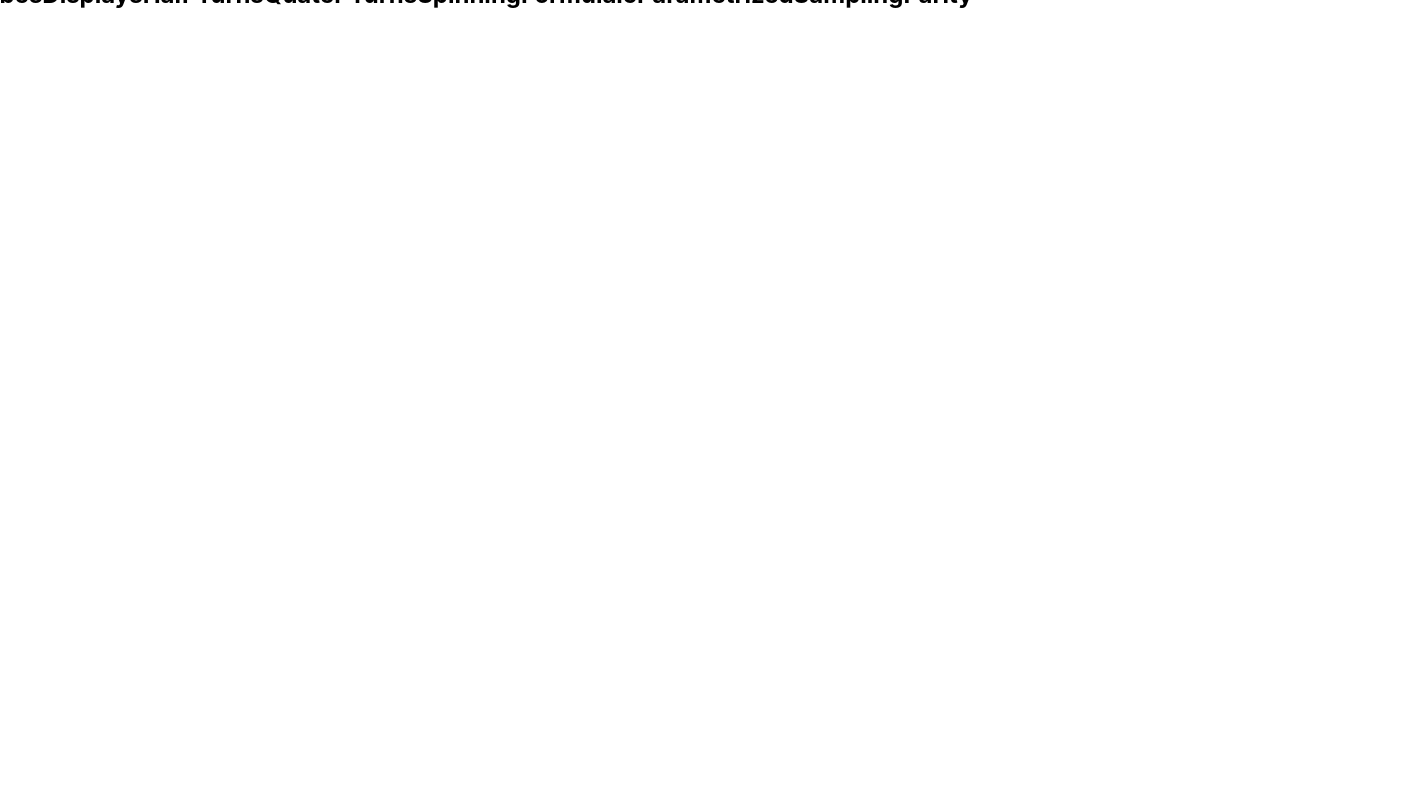
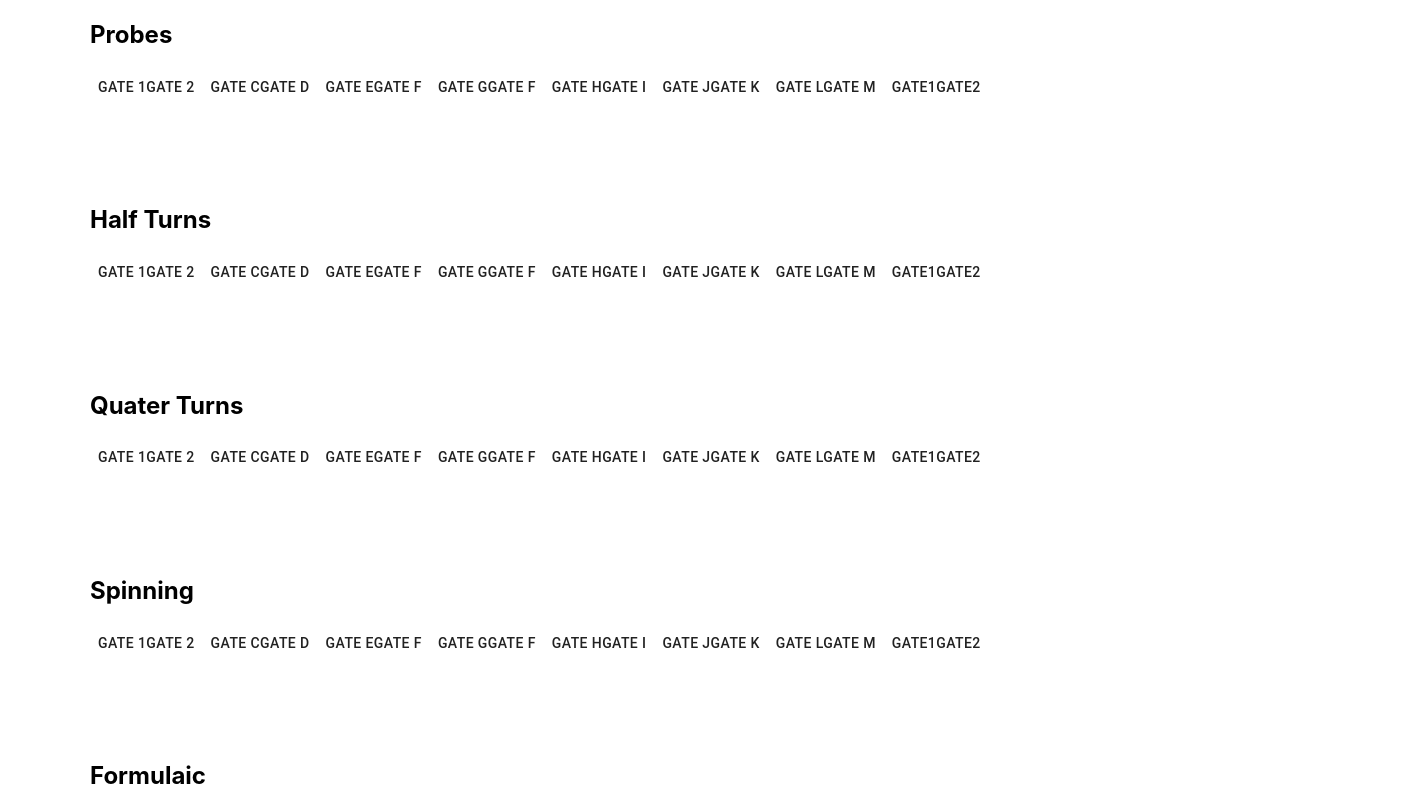
Before and after one commit to luke9216/SES2AB_Frontend, a React (Create React App) app: page /toolbox in a window 1280 px wide. Shown: the top 800 px of the page, 1410 px wide, since content can reach past the window. Built offline with nearby package versions, Linux system fonts and the light colour scheme.

Commit message:
Updating Harrison's work

```diff
--- a/src/components/common/__data__/data.gateTypes.json
+++ b/src/components/common/__data__/data.gateTypes.json
@@ -1,26 +1,36 @@
 [{
-        "name": "Probes"
+        "name": "Probes",
+        "gates": ["gate 1", "gate 2"]
     },
     {
-        "name": "Displays"
+        "name": "Half Turns",
+        "gates": ["gate c", "gate d"]
+
     }, {
-        "name": "Half Turns"
+        "name": "Quater Turns",
+        "gates": ["gate e", "gate f"]
     }, {
-        "name": "Quater Turns"
-    }, {
-        "name": "Spinning"
+        "name": "Spinning",
+        "gates": ["gate g", "gate f"]
+
     },
     {
-        "name": "Formulaic"
+        "name": "Formulaic",
+        "gates": ["gate h", "gate i"]
     },
     {
-        "name": "Parametrized"
+        "name": "Parametrized",
+        "gates": ["gate j", "gate k"]
+
     },
     {
-        "name": "Sampling"
+        "name": "Sampling",
+        "gates": ["gate l", "gate m"]
+
     },
     {
-        "name": "Parity"
+        "name": "Parity",
+        "gates": ["gate1", "gate2"]
     }
 
 ]
--- a/src/components/pages/ToolBox/GateTypes.tsx
+++ b/src/components/pages/ToolBox/GateTypes.tsx
@@ -1,5 +1,6 @@
 import * as React from "react";
-import { Grid } from "@material-ui/core";
+import { Grid, Button, Tabs } from "@material-ui/core";
+import { paperStyles } from "./styles";
 
 export interface GateTypeProps {
   types: Array<GateTypeTab>;
@@ -7,18 +8,29 @@ export interface GateTypeProps {
 
 export interface GateTypeTab {
   name: string;
+  gates: Array<String>;
 }
 
 const GateTypes: React.SFC<GateTypeProps> = ({ types }) => {
+  const classes = paperStyles();
+
   return (
-    <Grid container direction="row" spacing={10}>
-      {types.map((tab: GateTypeTab, index: number) => {
+    <Grid
+      container
+      direction="row"
+      spacing={10}
+      className={classes.toolBoxFrame}
+    >
+      {types.map((tab: GateTypeTab, index) => {
         return (
-          <div>
-            <Grid item spacing={0}>
-              <h2>{tab.name}</h2>
+          <Grid item spacing={0}>
+            <h2 key={tab.name}>{tab.name}</h2>
+            <Grid>
+              {types.map((tab: GateTypeTab) => {
+                return <Button key={tab.name}>{tab.gates}</Button>;
+              })}
             </Grid>
-          </div>
+          </Grid>
         );
       })}
     </Grid>
--- a/src/components/pages/ToolBox/ToolBox.tsx
+++ b/src/components/pages/ToolBox/ToolBox.tsx
@@ -1,7 +1,8 @@
 import * as React from "react";
-import { Grid } from "@material-ui/core";
+import { Grid, Divider } from "@material-ui/core";
 import gateTypes from "../../common/__data__/data.gateTypes.json";
 import GateTypes, { GateTypeTab } from "./GateTypes";
+import { paperStyles } from "./styles";
 
 export interface ToolBoxProps {
   props?: any;
@@ -10,9 +11,15 @@ export interface ToolBoxProps {
 export interface ToolBox {
   name: string;
 }
+//
 
 const ToolBox: React.SFC<ToolBoxProps> = () => {
-  return <GateTypes types={gateTypes as Array<GateTypeTab>}></GateTypes>;
+  const classes = paperStyles();
+  return (
+    <React.Fragment>
+      <GateTypes types={gateTypes as Array<GateTypeTab>}></GateTypes>;
+    </React.Fragment>
+  );
 };
 
 export default ToolBox;
--- a/src/components/pages/ToolBox/styles.ts
+++ b/src/components/pages/ToolBox/styles.ts
@@ -4,4 +4,28 @@ export const paperStyles = makeStyles((theme) => ({
   root: {
     color: theme.palette.text.secondary,
   },
+  text1: {
+    color: "blue",
+  },
+
+  text2: {
+    color: "red",
+  },
+
+  toolBoxFrame: {
+    marginLeft: "50px",
+    marginRight: "50px",
+  },
+  divBottom: {
+    bottom: 10,
+    position: "absolute",
+    marginBottom: "50px",
+    marginLeft: "20px",
+  },
+  divTop: {
+    top: 10,
+    position: "absolute",
+    marginTop: "20px",
+    marginLeft: "20px",
+  },
 }));
```
